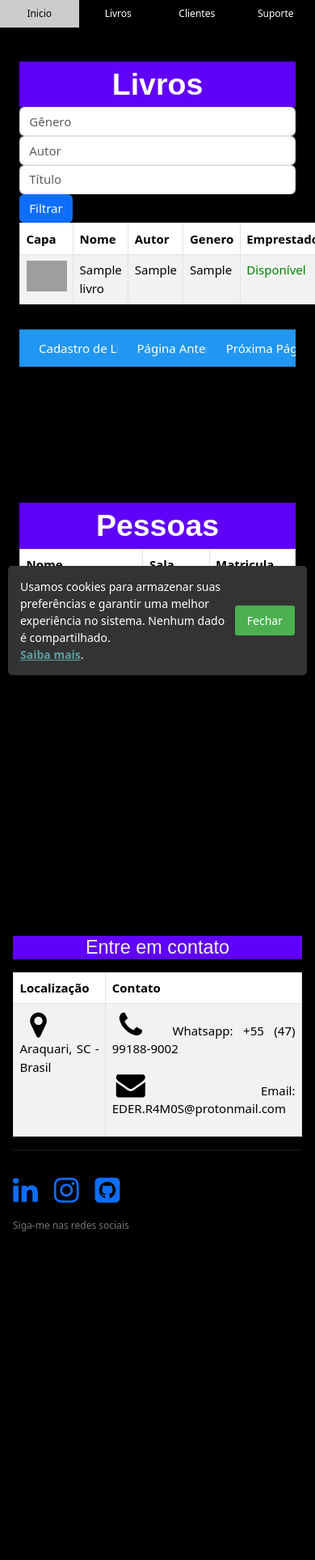
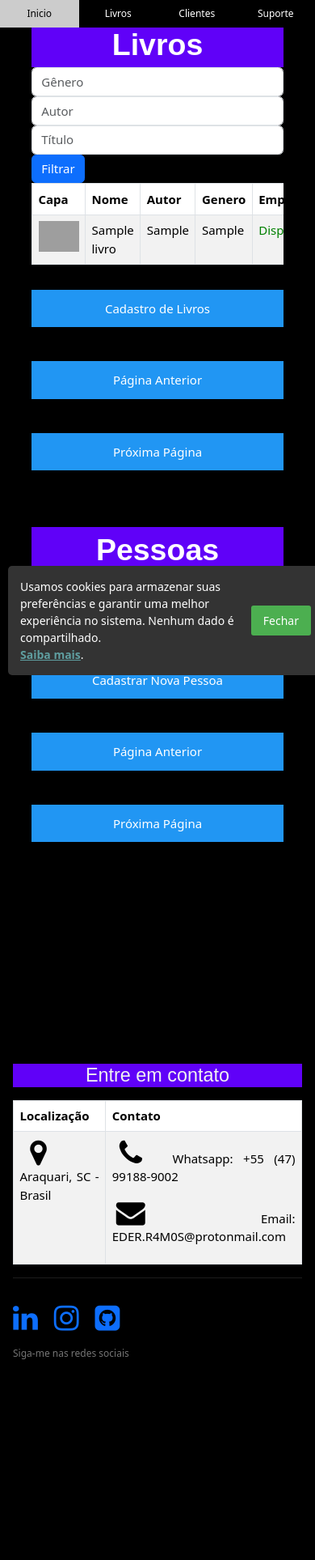
Before and after one commit to Eder-R/Portfolio, a Flask app: page / in a window 390 px wide; the page is wider, and only the part inside the window is pictured. Shown: that part at 81% size. Before the commit the page ends 1521 px from the top of that part, so only its background shows below. Run offline with Flask 3, Linux system fonts and the light colour scheme; tables that the repository leaves empty hold one stand-in row (values such as "Sample post"); some libraries are stand-ins or nearby versions; grey boxes are pictures that could not be loaded.

Commit message:
Responsive template for App. Version

```diff
--- a/static/css/_index.css
+++ b/static/css/_index.css
@@ -7,6 +7,11 @@ body, h1, h2, h3, h4, h5, h6 {
   background-attachment: fixed;
   background-position: center top;
   background-repeat: no-repeat;
+}
+
+.w3-content {
+  max-width: none !important ;
+  width: 100% !important ;
 }
 
 .w3-row-padding img {
@@ -30,7 +35,11 @@ body, h1, h2, h3, h4, h5, h6 {
 }
 
 .pagination{
-  justify-content: center;
+    width: 100%;
+    display: flex;
+    justify-content: center;
+    gap: 10px;
+    flex-wrap: wrap;
 }
 
 .w3-button a {
@@ -39,7 +48,11 @@ body, h1, h2, h3, h4, h5, h6 {
 }
 
 #main {
-  margin-left: 120px
+  margin-left: 120px;
+    margin-left: 120px;
+  width: calc(100% - 120px);
+  padding: 30px;
+  box-sizing: border-box;
 }
 
 a {
@@ -120,8 +133,58 @@ form{
 
 }
 
+.livro-container, .pessoa-container, .pessoas-container {
+    width: 100%;
+    max-width: none;
+}
+
+.content-section {
+    width: 100%;
+    padding: 30px 40px;
+    box-sizing: border-box;
+}
+
+.table-responsive {
+    width: 100%;
+    overflow-x: auto;
+}
+
+table {
+    width: 100%;
+}
+
+
 @media only screen and (max-width: 600px) {
   #main {
     margin-left: 0
   }
 }
+
+@media (max-width: 768px) {
+
+    #main {
+        margin-left: 0;
+        width: 100%;
+        padding: 15px;
+    }
+
+    .sidebar {
+        width: 100%;
+        position: relative;
+        display: flex;
+        flex-direction: row;
+    }
+
+    .content-section {
+        padding: 15px;
+    }
+
+    .pagination {
+        flex-direction: column;
+    }
+
+    .pagination a {
+        width: 100%;
+        text-align: center;
+    }
+}
--- a/templates/_homeBooks.html
+++ b/templates/_homeBooks.html
@@ -1,9 +1,10 @@
 <!-- Page Content -->
 <div class="w3-padding-large" id="main">
   <!-- Livros Section -->
-  <div class="w3-content w3-justify w3-text-grey w3-padding-64" id="livros">
+  <div class="content-section" id="livros">
     <div class="livro-container">
       <div class="title">Livros</div>
+      <div class="table-responsive">
       <table id="my-table" class="table table-striped table-bordered table-hover">
         <thead>
           <tr>
--- a/templates/_homeClients.html
+++ b/templates/_homeClients.html
@@ -1,9 +1,10 @@
 <!-- Page Content -->
 <div class="w3-padding-large" id="main">
   <!-- Clientes Section -->
-  <div class="w3-content w3-justify w3-text-grey w3-padding-64" id="clientes">
+  <div class="content-section" id="clientes">
     <div class="pessoa-container">
       <div class="title">Pessoas</div>
+      <div class="table-responsive">
         <table id="my-table" class="table table-striped table-bordered table-hover">
           <thead>
             <tr>
@@ -24,6 +25,7 @@
           </tbody>
         </table>
       </div>
+    </div>
     <div class="pagination" id="pagination">
       <a class="w3-button w3-blue w3-padding-large w3-section" id="redirect-button" href="{{ url_for('cadastro_pessoas') }}">
           Cadastrar Nova Pessoa
--- a/templates/_listarLivros.html
+++ b/templates/_listarLivros.html
@@ -1,9 +1,10 @@
 <!-- Page Content -->
 <div class="w3-padding-large" id="main">
   <!-- Livros Section -->
-  <div class="w3-content w3-justify w3-text-grey w3-padding-64" id="livros">
+  <div class="content-section" id="livros">
     <div class="livro-container">
       <div class="title">Lista de livros</div>
+        <div class="table-responsive">
         <table id="my-table" class="table table-striped table-bordered table-hover">
           <thead>
             <tr>
@@ -33,3 +34,4 @@
       </div>
     </div>
   </div>
+</div>
--- a/templates/_listarPessoas.html
+++ b/templates/_listarPessoas.html
@@ -1,7 +1,8 @@
 <div class="w3-padding-large" id="main">
-  <div class="w3-content w3-justify w3-text-grey w3-padding-64" id="pessoas">
+  <div class="content-section" id="pessoas">
     <div class="pessoas-container">
       <div class="title">Pessoas Cadastradas</div>
+        <div class="table-responsive">
         <table class="table table-striped table-bordered">
           <thead>
             <tr>
@@ -21,6 +22,7 @@
             {% endfor %}
           </tbody>
         </table>
+        </div>
         <div class="pagination">
           <a class="w3-button w3-blue w3-padding-large w3-section" href="{{ url_for('cadastro_pessoas') }}">
               Cadastrar Pessoa
```
Lines whose indentation alone changed are shown as unchanged.
